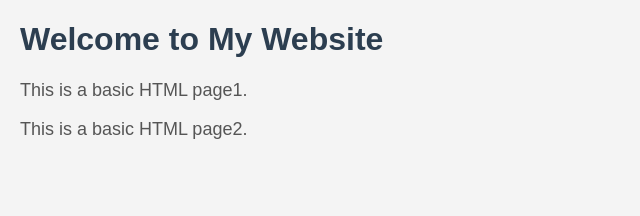
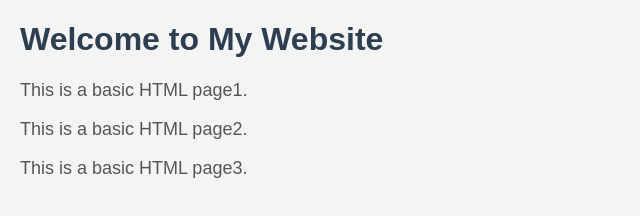
Before and after one commit to BHUPATHI-REDDY/gittest, a plain HTML site: page index.html in a window 1280 px wide. Shown: the whole page, without its empty margins (0-640 px from the left). Drawn offline with Linux system fonts and the light colour scheme.

Commit message:
seventh commit

```diff
--- a/index.html
+++ b/index.html
@@ -10,5 +10,6 @@
   <h1>Welcome to My Website</h1>
   <p>This is a basic HTML page1.</p>
   <p>This is a basic HTML page2.</p>
+  <p>This is a basic HTML page3.</p>
 </body>
 </html>
```
